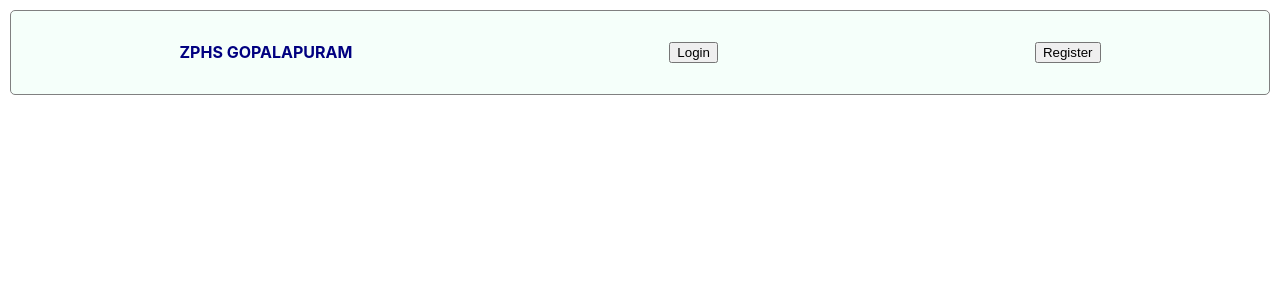
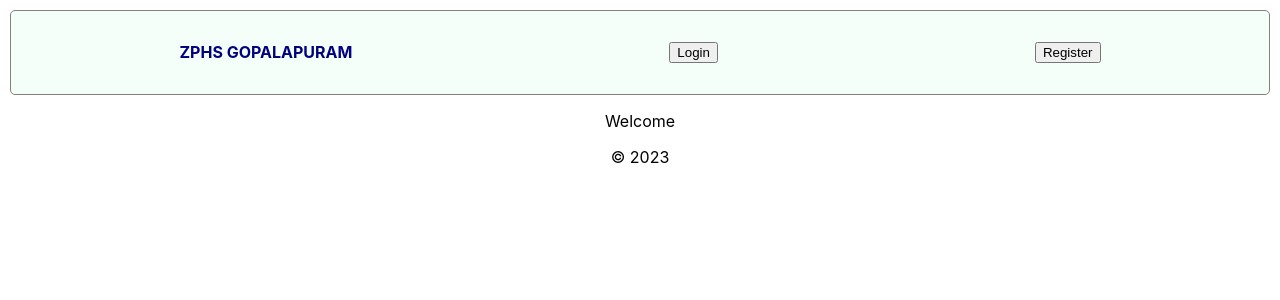
Before and after one commit to vanishap/gopalapuramschool, a React (Create React App) app: page / in a window 1280 px wide. Shown: the top 300 px of the page. Built offline with nearby package versions, Linux system fonts and the light colour scheme.

Commit message:
added routing

```diff
--- a/package.json
+++ b/package.json
@@ -8,6 +8,7 @@
     "@testing-library/user-event": "^13.5.0",
     "react": "^18.2.0",
     "react-dom": "^18.2.0",
+    "react-router-dom": "^6.12.0",
     "react-scripts": "5.0.1",
     "web-vitals": "^2.1.4"
   },
--- a/src/App.js
+++ b/src/App.js
@@ -1,12 +1,36 @@
 import './App.css';
 import Header from './Components/Header';
+import HomePage from './Components/HomePage';
+import Footer from './Components/Footer';
+import { createBrowserRouter, Outlet } from 'react-router-dom';
+import Login from './Components/Login';
+import Register from './Components/Register';
+import Error from './Components/Error';
 
 function App() {
   return (
     <div className="App">
       <Header />
+      <HomePage />
+      <Footer />
     </div>
   );
 }
 
+export const appRouter = createBrowserRouter([
+  {
+  path:"/",
+  element: <App />,
+  errorElement:<Error /> ,
+  },
+  {
+    path:"/login",
+    element:<Login />
+  },
+  {
+    path:"/register",
+    element:<Register />
+  }
+]);
+
 export default App;
--- /dev/null
+++ b/src/Components/Error.js
@@ -0,0 +1,11 @@
+import React from 'react'
+
+const Error = () => {
+  return (
+    <div>
+      <p>Oops!!! Something went wrong!</p>
+    </div>
+  )
+}
+
+export default Error;
--- a/src/Components/Footer.js
+++ b/src/Components/Footer.js
@@ -3,7 +3,7 @@
 const Footer = () => {
   return (
     <div>
-
+      <footer>© 2023</footer>
     </div>
   )
 }
--- a/src/Components/Header.js
+++ b/src/Components/Header.js
@@ -1,9 +1,13 @@
+//import { Outlet } from "react-router-dom";
+
+
 const Header = ()=>{
     return (
         <div className="header">
             <h4>ZPHS GOPALAPURAM</h4>
             <button>Login</button>
             <button>Register</button>
+
         </div>
     )
 };
--- a/src/Components/HomePage.js
+++ b/src/Components/HomePage.js
@@ -0,0 +1,11 @@
+import React from 'react'
+
+const HomePage = () => {
+  return (
+    <div>
+      <p>Welcome</p>
+    </div>
+  )
+}
+
+export default HomePage;
--- a/src/index.js
+++ b/src/index.js
@@ -1,13 +1,14 @@
 import React from 'react';
 import ReactDOM from 'react-dom/client';
 import './index.css';
-import App from './App';
 import reportWebVitals from './reportWebVitals';
+import { appRouter } from './App';
+import { RouterProvider } from 'react-router-dom';
 
 const root = ReactDOM.createRoot(document.getElementById('root'));
 root.render(
   <React.StrictMode>
-    <App />
+    <RouterProvider router={appRouter} />
   </React.StrictMode>
 );
 
```
Also changed, not shown: 1 other file (tests, documents, lock files or other folders).
